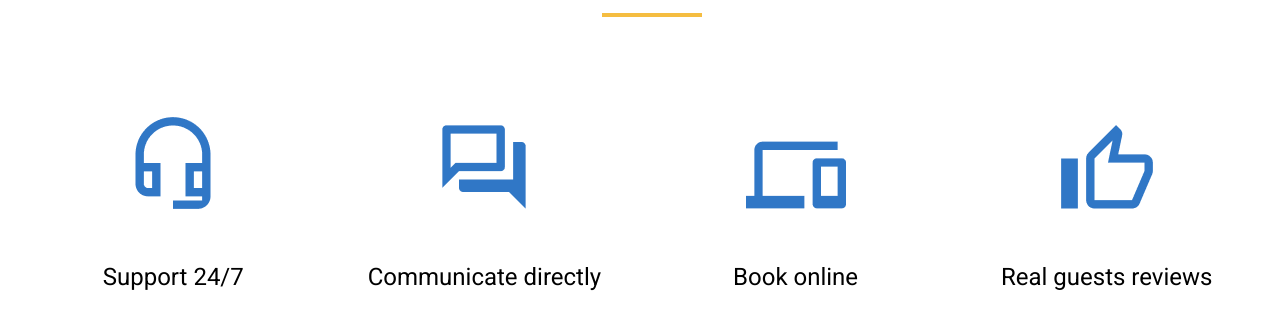
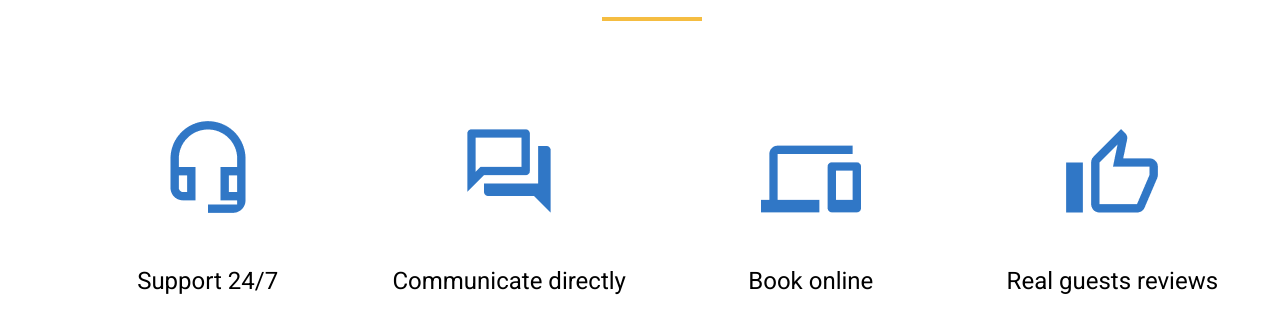
Before and after one commit to DaryaKorzenok/if-html, a website: page TripHouse/index.html in a window 1280 px wide. Shown: the part 170-502 px from the top of the page. Drawn offline with Linux system fonts and the light colour scheme.

Commit message:
1. Used <section> to define sections. 2. Used unordered list to display elements

```diff
--- a/TripHouse/index.html
+++ b/TripHouse/index.html
@@ -10,27 +10,31 @@
     <title>What do we offer</title>
 </head>
 <body>
-<div class="container-one">
-    <div class="text">What do we offer</div>
-</div>
+<section>
+    <h2>What do we offer</h2>
+</section>
 <hr />
-<div class="container-two">
-    <div class="img-headphones">
+<section>
+<div class="container">
+    <ul class="list">
+        <li>
             <img src="../images/headphones.png" alt="headphones"/>
             <p>Support 24/7</p>
-    </div>
-    <div class="img-comment">
+        </li>
+        <li>
             <img src="../images/comment.png" alt="comment" />
             <p>Communicate directly</p>
-    </div>
-    <div class="img-computer">
+        </li>
+        <li>
             <img src="../images/computer.png" alt="computer" />
             <p>Book online</p>
-    </div>
-    <div class="img-like">
+        </li>
+        <li>
             <img src="../images/like.png" alt="like"/>
             <p>Real guests reviews</p>
+        </li>
+    </ul>
 </div>
-</div>
+</section>
 </body>
 </html>
--- a/styles/style.css
+++ b/styles/style.css
@@ -2,21 +2,14 @@
   margin: 0;
   font-family: "Roboto", sans-serif;
 }
-.text {
-    padding-top: 120px;
-}
-.container-one {
-    height: 183px;
-    width: 100%;
-
+h2 {
   font-size: 40px;
   font-weight: 500;
   text-align: center;
+  padding-top: 120px;
 }
-.container-two {
-    height: 378px;
+.container {
   width: 100%;
-
   padding-top: 100px;
   text-align: center;
 }
@@ -24,23 +17,11 @@ hr {
   width: 100px;
   height: 4px;
   background-color: #f5bd41;
+  margin-top: 20px;
   margin-left: 47%;
   border: none;
 }
-.img-comment {
-    display: inline-block;
-
-    width: 24%;
-}
-.img-computer {
-    display: inline-block;
-    width: 24%;
-}
-.img-headphones {
-    display: inline-block;
-    width: 24%;
-}
-.img-like {
+ul.list li {
   display: inline-block;
   width: 24%;
 }
```
Lines whose indentation alone changed are shown as unchanged.
